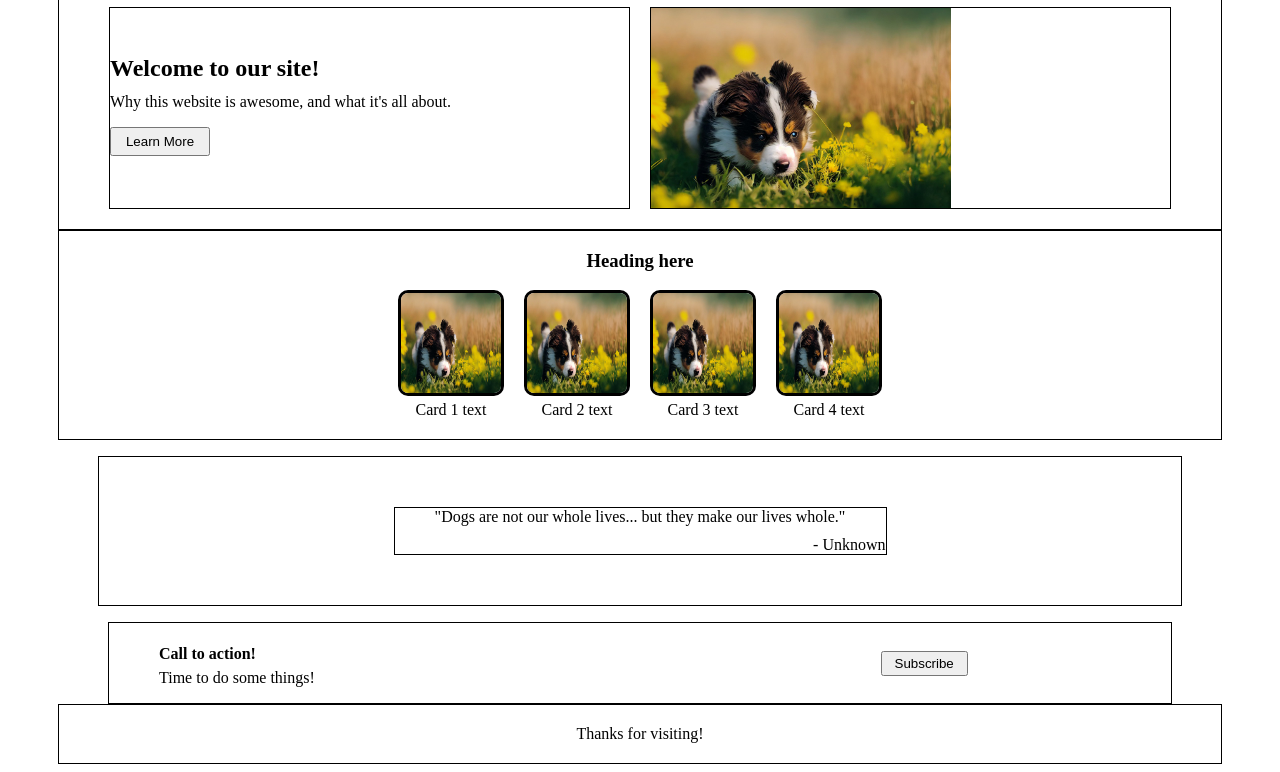
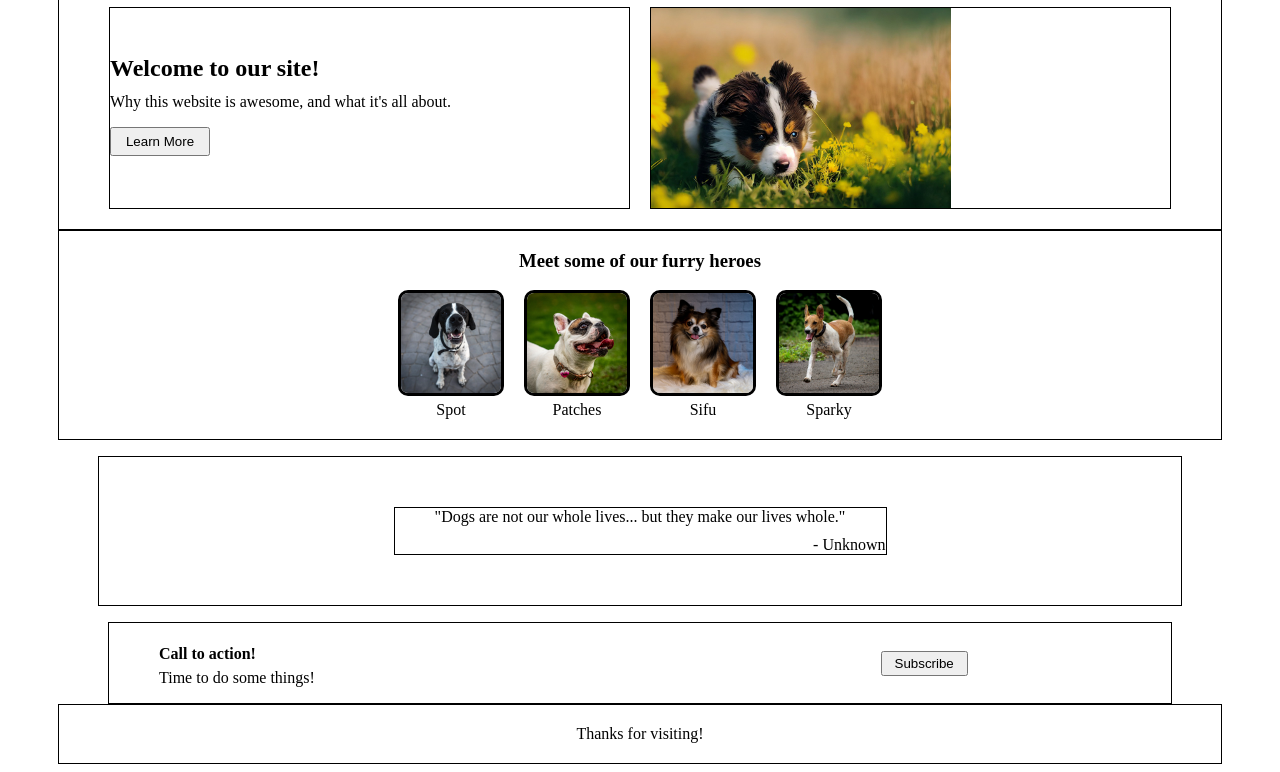
Before and after one commit to Betznaz/first-landing-page, a plain HTML site: page index.html in a window 1280 px wide. Shown: the part 84-856 px from the top of the page. Drawn offline with Linux system fonts and the light colour scheme.

Commit message:
Insert dog images into cards

```diff
--- a/index.html
+++ b/index.html
@@ -35,23 +35,23 @@
         </section>
 
         <section class="cardsection-container">
-            <h3 id="cards-heading">Heading here</h3>
+            <h3 id="cards-heading">Meet some of our furry heroes</h3>
             <div class="card-container">
                 <div class="card">
-                    <img src="./images/cute-puppy.jpg" alt="A cute puppy">
-                    Card 1 text
+                    <img src="./images/dog1.jpg" alt="A cute puppy">
+                    Spot
                 </div>
                 <div class="card">
-                    <img src="./images/cute-puppy.jpg" alt="A cute puppy">
-                    Card 2 text
+                    <img src="./images/dog2.jpeg" alt="A cute puppy">
+                    Patches
                 </div>
                 <div class="card">
-                    <img src="./images/cute-puppy.jpg" alt="A cute puppy">
-                    Card 3 text
+                    <img src="./images/dog3.jpeg" alt="A cute puppy">
+                    Sifu
                 </div>
                 <div class="card">
-                    <img src="./images/cute-puppy.jpg" alt="A cute puppy">
-                    Card 4 text
+                    <img src="./images/dog4.jpeg" alt="A cute puppy">
+                    Sparky
                 </div>
             </div>
 
```
